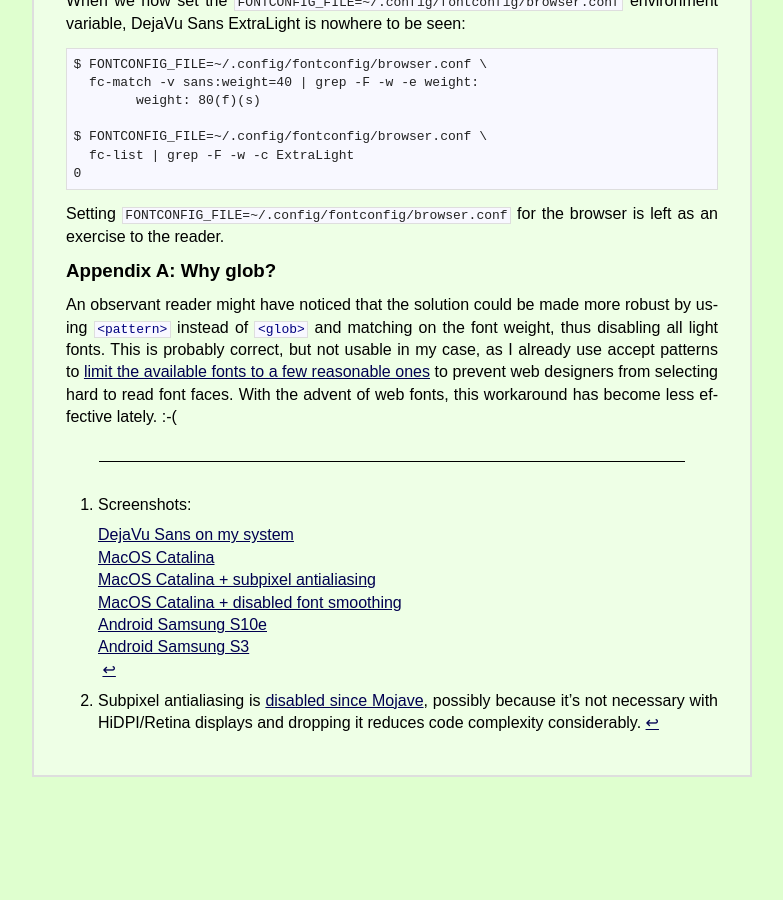
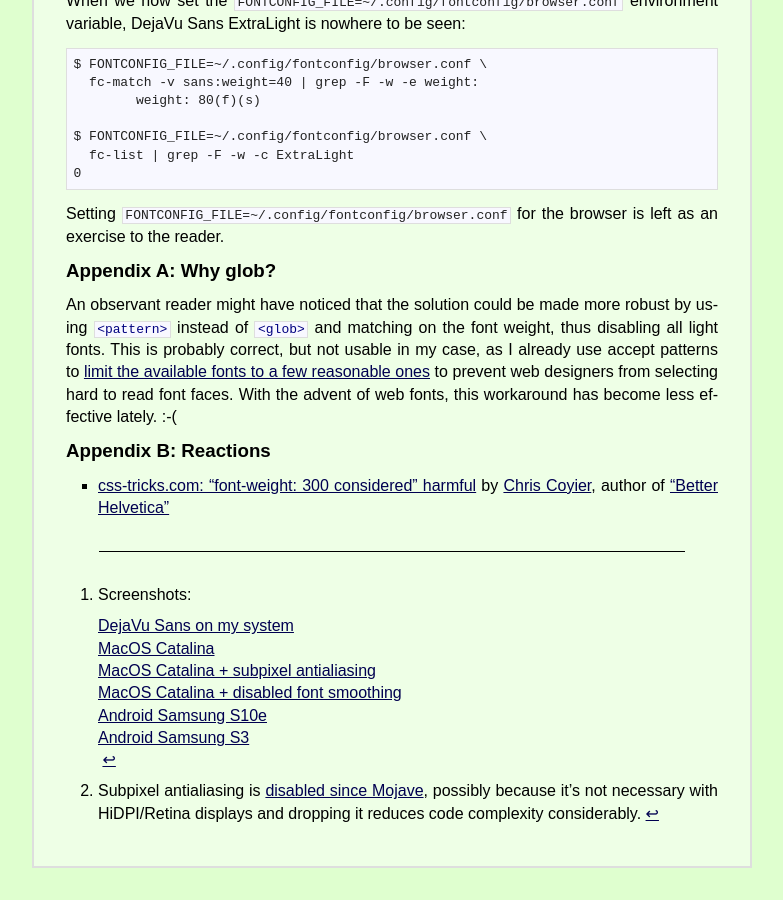
Before and after one commit to liskin/work.lisk.in, a Jekyll site: the page built from _posts/2020-07-18-font-weight-300.md, in a window 1280 px wide and 900 px high, scrolled down 5493 px. Shown: the whole window, without its empty margins (248-1031 px from the left). Built offline with Jekyll 4.4.1, drawn with Linux system fonts in a browser that asks for light colours; comment, search, counter and statistics services are not loaded; before the commit the page ends 6302 px from its top, so only the background shows below that.

Commit message:
font-weight-300: Link to Chris Coyier's reaction

```diff
--- a/_posts/2020-07-18-font-weight-300.md
+++ b/_posts/2020-07-18-font-weight-300.md
@@ -398,4 +398,11 @@ lately. :-(
 
 [acceptlist]: https://github.com/liskin/dotfiles/blob/3d30f7f25b6a30ec8216ed370efd88fb35f6f080/.config/fontconfig/browser.conf#L6-L62
 
+### Appendix B: Reactions
+
+* [css-tricks.com: “font-weight: 300 considered”
+  harmful](https://css-tricks.com/font-weight-300-considered-harmful/) by
+  [Chris Coyier](https://twitter.com/chriscoyier), author of [“Better
+  Helvetica”](https://css-tricks.com/snippets/css/better-helvetica/)
+
 ---
```
